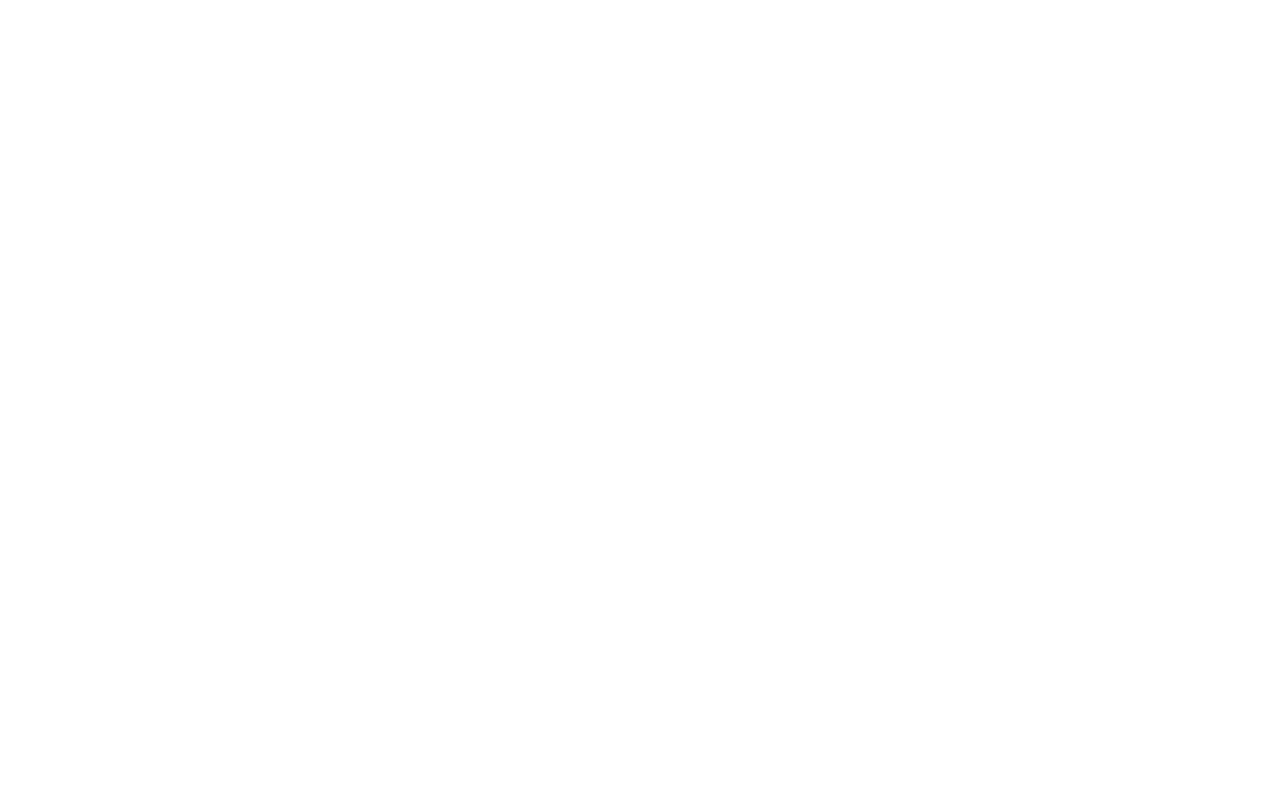
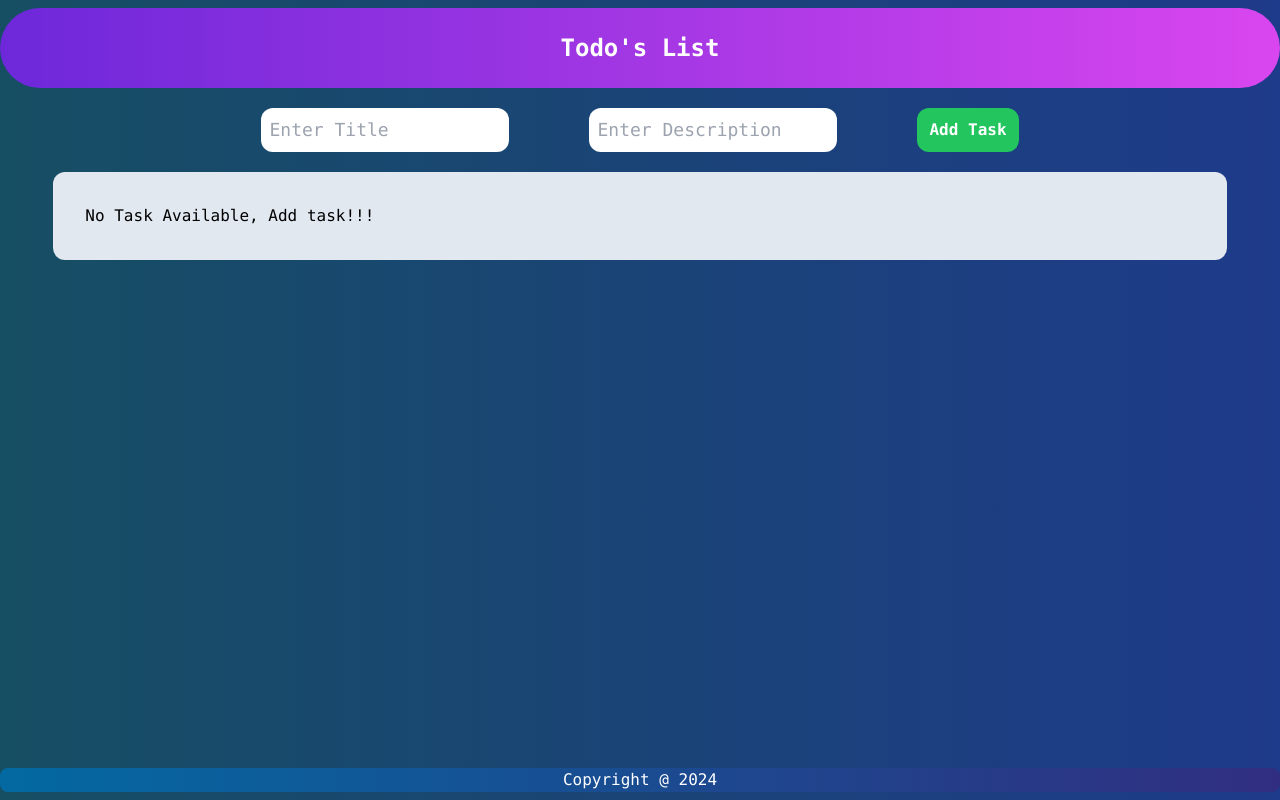
Before and after one commit to surajverma02/reactapp, a React (Create React App) app: page / in a window 1280 px wide. Built offline with nearby package versions, Linux system fonts and the light colour scheme.

Commit message:
Todo task Completed

```diff
--- a/src/App.js
+++ b/src/App.js
@@ -1,12 +1,17 @@
 // import { FontAwesomeIcon } from '@fortawesome/react-fontawesome';
-import AlertMessageApp from './AlertMessageApp';
-import './App.css';
-import Header from './Header';
+
+import Todo from "./Todo";
+
 
 function App() {
   return (
-    <div>
-    </div>
+    <>
+
+      <div className="h-screen pt-2 bg-gradient-to-r from-cyan-900 to-blue-900">
+          <Todo/>
+      </div>
+
+    </>
   );
 }
 
--- /dev/null
+++ b/src/Footer.jsx
@@ -0,0 +1,13 @@
+import React from 'react'
+
+const currYear = new Date().getFullYear();
+
+function Footer() {
+  return (
+    <div className="bg-gradient-to-r from-sky-700 to-indigo-900 rounded-lg flex items-center font-mono justify-center fixed bottom-2 w-full">
+      <p className="text-white">Copyright @ {currYear}</p>
+    </div>
+  )
+}
+
+export default Footer
--- a/src/Header.jsx
+++ b/src/Header.jsx
@@ -3,8 +3,8 @@
 function Header() {
 
   return (
-    <div>
-        <h1>Header</h1>
+    <div className='bg-gradient-to-r from-violet-700 to-fuchsia-500 text-white flex items-center justify-center h-20 text-2xl font-bold font-mono rounded-full'>
+        <h1>Todo's List</h1>
     </div>
   )
 }
--- /dev/null
+++ b/src/Password.jsx
@@ -0,0 +1,13 @@
+import React, { useState } from 'react'
+
+function Password() {
+    let [show, setShow] = useState(false);
+  return (
+    <div>
+        <input type={show? "text" :"password"} name="password" className='bg-slate-200 m-60' />
+        <button onClick={()=>setShow(!show)} className='px-3 py-1 bg-green-700 rounded-xl'>Click</button>
+    </div>
+  )
+}
+
+export default Password
--- /dev/null
+++ b/src/StatusTernaryOperator.jsx
@@ -0,0 +1,24 @@
+import React, { useState } from 'react'
+
+function StatusTernaryOperator() {
+
+    let [set, reset] = useState(false);
+  return (
+    <div>
+        {
+            (set)?
+            <h1>Hide
+                <br/>
+                <button onClick={()=>reset(!set)} className='px-3 py-1 bg-green-700 rounded-xl'>CLICK</button>
+            </h1>
+            :
+            <h1>Show
+                <br/>
+                <button onClick={()=>reset(!set)} className='px-3 py-1 bg-green-700 rounded-xl'>CLICK</button>
+            </h1>
+        }
+    </div>
+  )
+}
+
+export default StatusTernaryOperator
--- /dev/null
+++ b/src/Todo.jsx
@@ -0,0 +1,17 @@
+import React from 'react'
+import Header from './Header'
+import TodoMain from './TodoMain'
+import Footer from './Footer'
+
+
+function Todo() {
+  return (
+    <div>
+        <Header/>
+        <TodoMain/>
+        <Footer />
+    </div>
+  )
+}
+
+export default Todo
--- /dev/null
+++ b/src/TodoMain.jsx
@@ -0,0 +1,82 @@
+import React, { useState } from "react";
+
+function TodoMain() {
+  const [title, setTitle] = useState("");
+  const [desc, setDesc] = useState("");
+
+  const [mainTask, setMainTask] = useState([]);
+
+  const deleteHandler = (i) => {
+    let copyTask = [...mainTask];
+    copyTask.splice(i, 1);
+    setMainTask(copyTask);
+  };
+
+  let renderTask = <h2 className="font-mono">No Task Available, Add task!!!</h2>;
+
+  if (mainTask.length > 0) {
+    renderTask = mainTask.map((t, i) => {
+      return (
+        <li key={i}>
+          <div className="flex justify-between mb-2 bg-white py-5 px-9 rounded-md font-mono">
+            <h4 className="font-bold text-xl">{t.title}</h4>
+            <h4 className="text-lg">{t.desc}</h4>
+            <button
+              onClick={deleteHandler}
+              className="bg-red-400 px-3 py-1 font-bold text-white rounded"
+            >
+              Delete
+            </button>
+          </div>
+        </li>
+      );
+    });
+  }
+
+  const submitHandler = (e) => {
+    e.preventDefault();
+
+    setMainTask([...mainTask, { title, desc }]);
+
+    setTitle("");
+    setDesc("");
+  };
+
+  return (
+    <>
+      <form onSubmit={submitHandler} className="font-mono flex gap-20 p-5 justify-center">
+        <input
+          type="text"
+          value={title}
+          placeholder="Enter Title"
+          name="title"
+          className="px-2 py-2 text-lg rounded-xl"
+          onChange={(e) => {
+            setTitle(e.target.value);
+          }}
+        />
+        <input
+          type="text"
+          value={desc}
+          placeholder="Enter Description"
+          name="description"
+          className="px-2 py-2 text-lg rounded-xl"
+          onChange={(e) => {
+            setDesc(e.target.value);
+          }}
+        />
+        <button className="px-3 py-1 bg-green-500 rounded-xl text-white font-bold">
+          Add Task
+        </button>
+      </form>
+
+      <div className="w-full flex justify-center">
+        <div className="p-8 bg-slate-200 rounded-xl w-11/12">
+          <ul>{renderTask}</ul>
+        </div>
+      </div>
+    </>
+  );
+}
+
+export default TodoMain;
```
Also changed, not shown: 1 other file (tests, documents, lock files or other folders).
